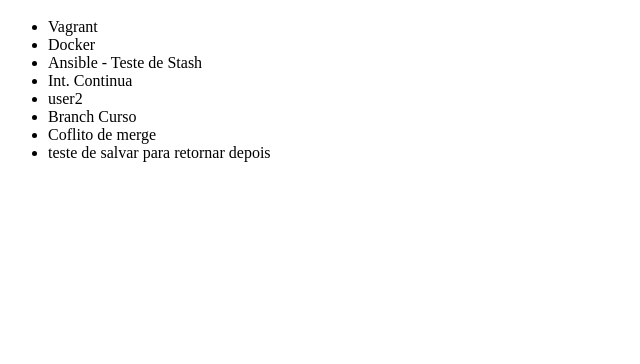
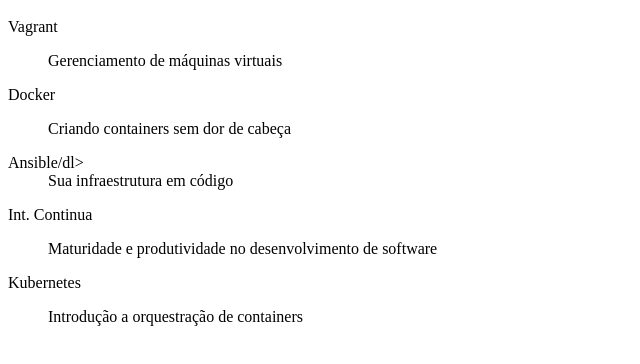
Before and after one commit to neryoh/aluragit, a plain HTML site: page index.html in a window 1280 px wide. Shown: the part 48-412 px from the top of the page, without its empty margins (0-640 px from the left). Drawn offline with Linux system fonts and the light colour scheme.

Commit message:
Alterando de UL para DL e ajuste de titulos

```diff
--- a/index.html
+++ b/index.html
@@ -8,16 +8,21 @@
 <body>
 	<h1>Cursos de DevOps</h1>
 
+	<dl>
+		<dl>Vagrant</dl>
+		<dd>Gerenciamento de máquinas virtuais</dd>
 
-	<ul>
-		<li>Vagrant</li>
-		<li>Docker</li>
-		<li>Ansible - Teste de Stash</li>
-		<li>Int. Continua</li>
-		<li>user2</li>
-		<li>Branch Curso</li>
-		<li>Coflito de merge</li>
-		<li>teste de salvar para retornar depois</li>
-	</ul>
+		<dl>Docker</dl>
+		<dd>Criando containers sem dor de cabeça</dd>
+
+		<dl>Ansible/dl>
+		<dd>Sua infraestrutura em código</dd>
+
+		<dl>Int. Continua</dl>
+		<dd>Maturidade e produtividade no desenvolvimento de software</dd>
+
+		<dl>Kubernetes</dl>
+		<dd>Introdução a orquestração de containers</dd>
+	</dl>
 </body>
 </html>
```
